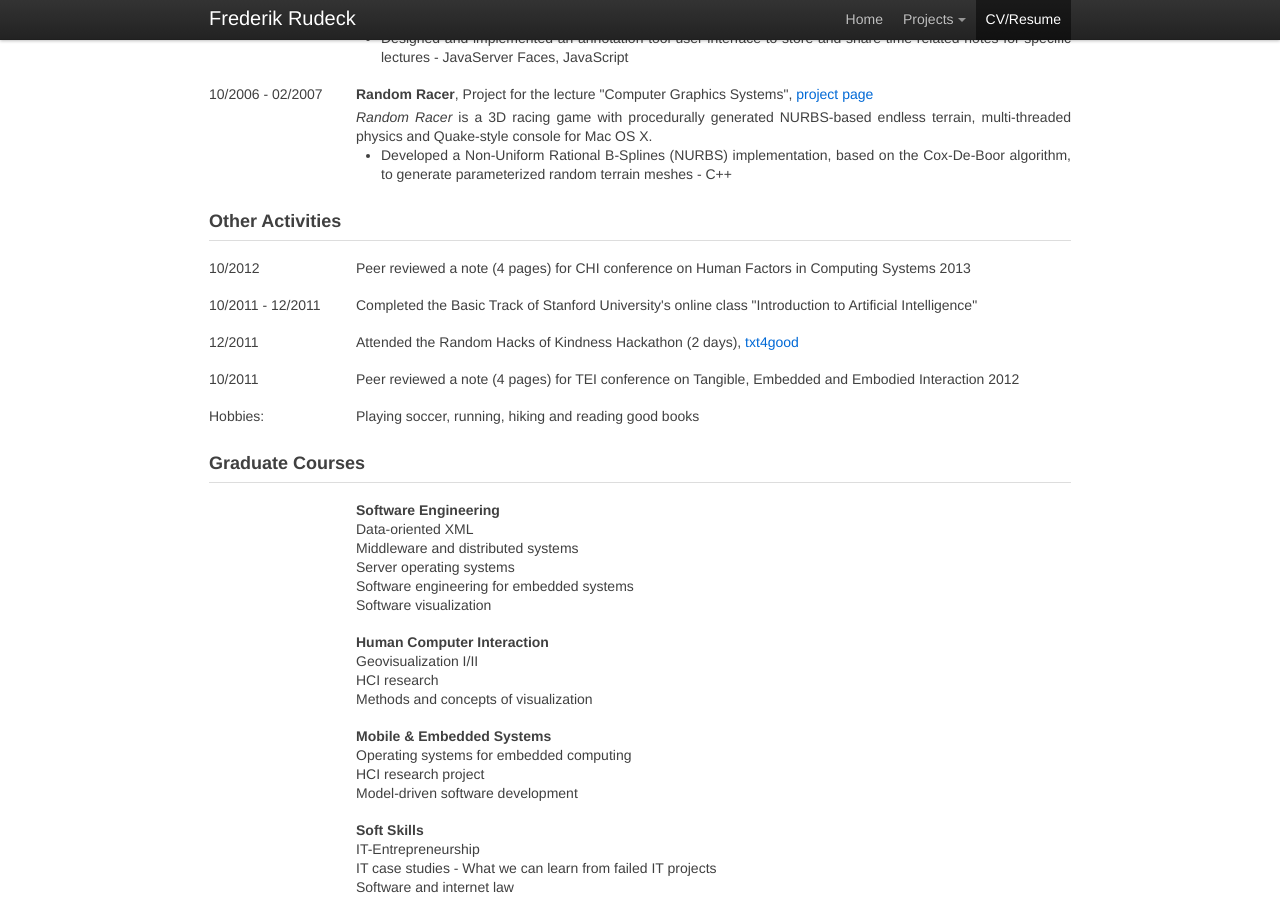
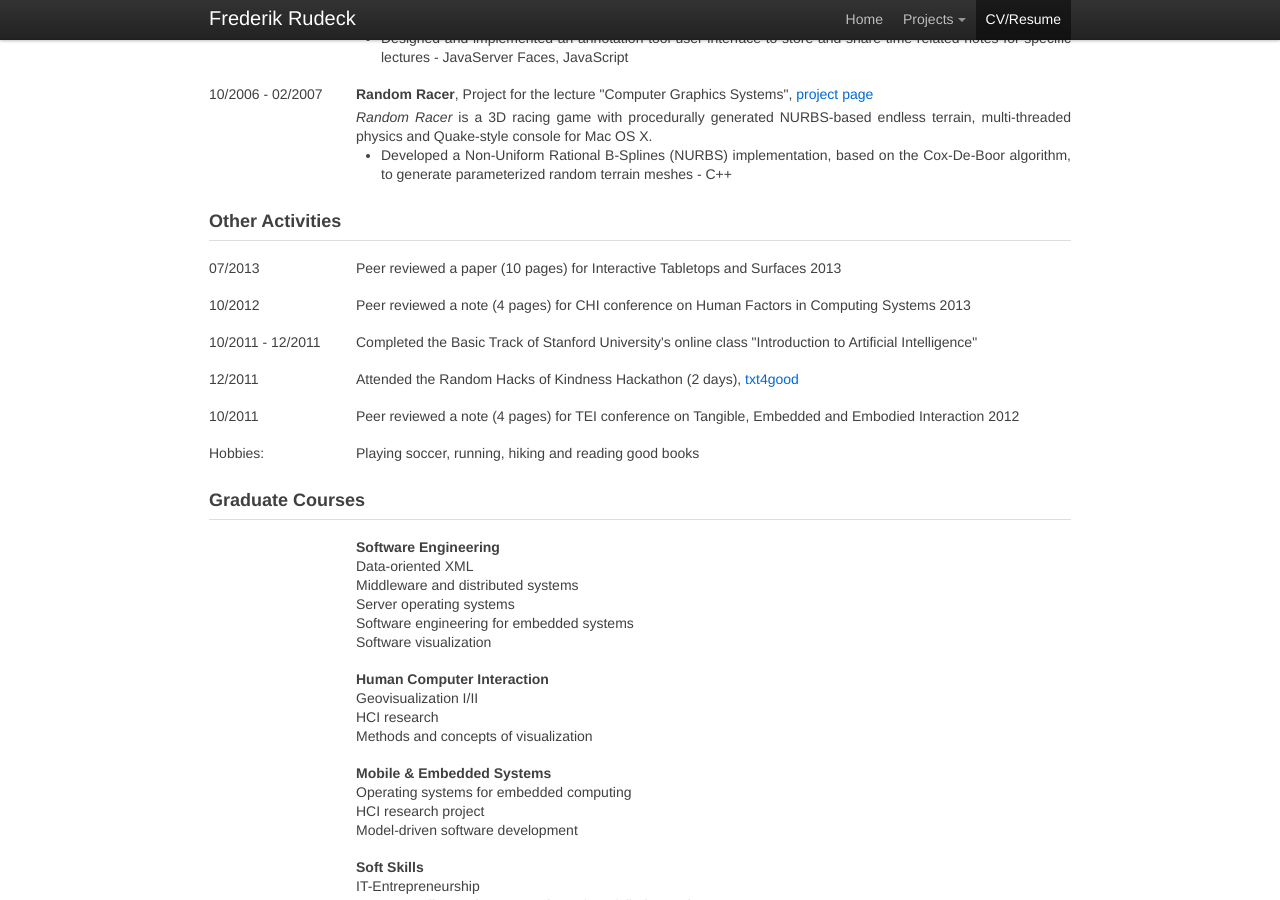
Before and after one commit to polym0rph/polym0rph.github.com, a Jekyll site: the page built from cv.html, in a window 1280 px wide and 900 px high, scrolled down 2956 px. Built offline with Jekyll 4.4.1, drawn with Linux system fonts in a browser that asks for light colours; Markdown is read by kramdown in place of the engine named in the settings.

Commit message:
Updated the interests section.

```diff
--- a/cv.html
+++ b/cv.html
@@ -578,6 +578,16 @@ page_category: cv
 	<div class="block">
 		<div class="row">
 			<div class="span3">
+				07/2013
+			</div>
+			<div class="span15">
+				Peer reviewed a paper (10 pages) for Interactive Tabletops and Surfaces 2013
+			</div>
+		</div>
+	</div>
+	<div class="block">
+		<div class="row">
+			<div class="span3">
 				10/2012
 			</div>
 			<div class="span15">
```
